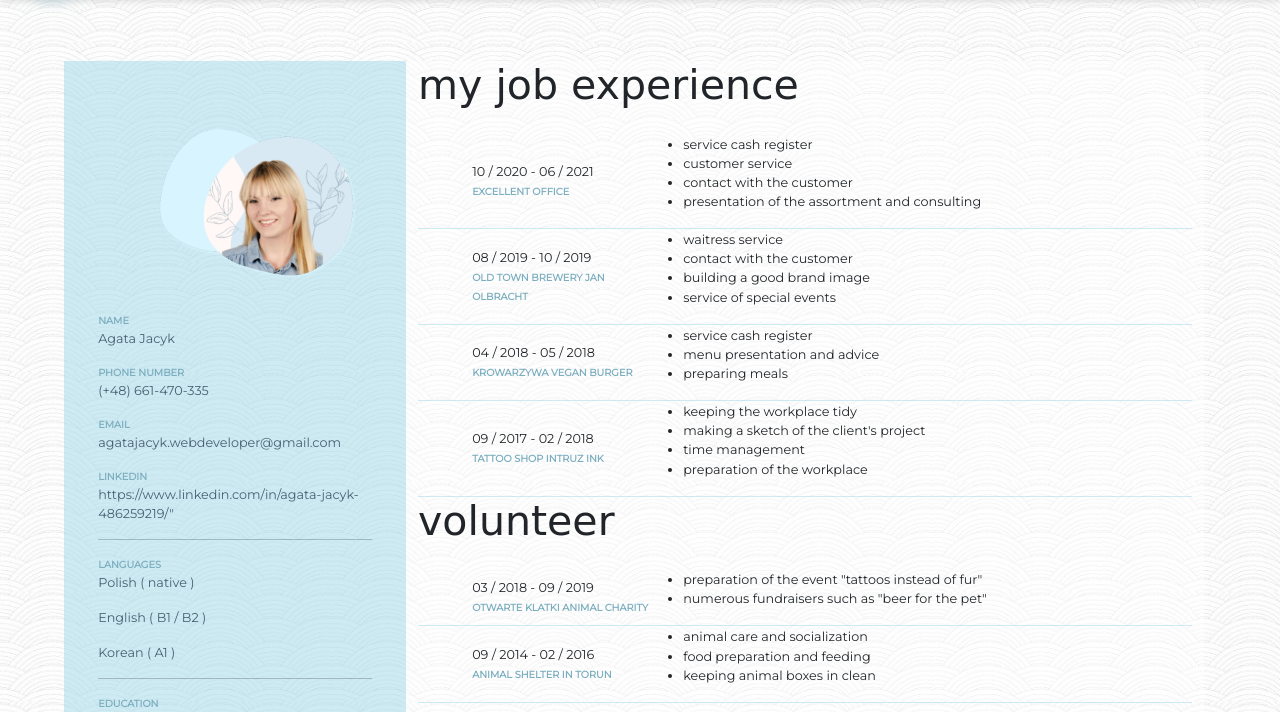
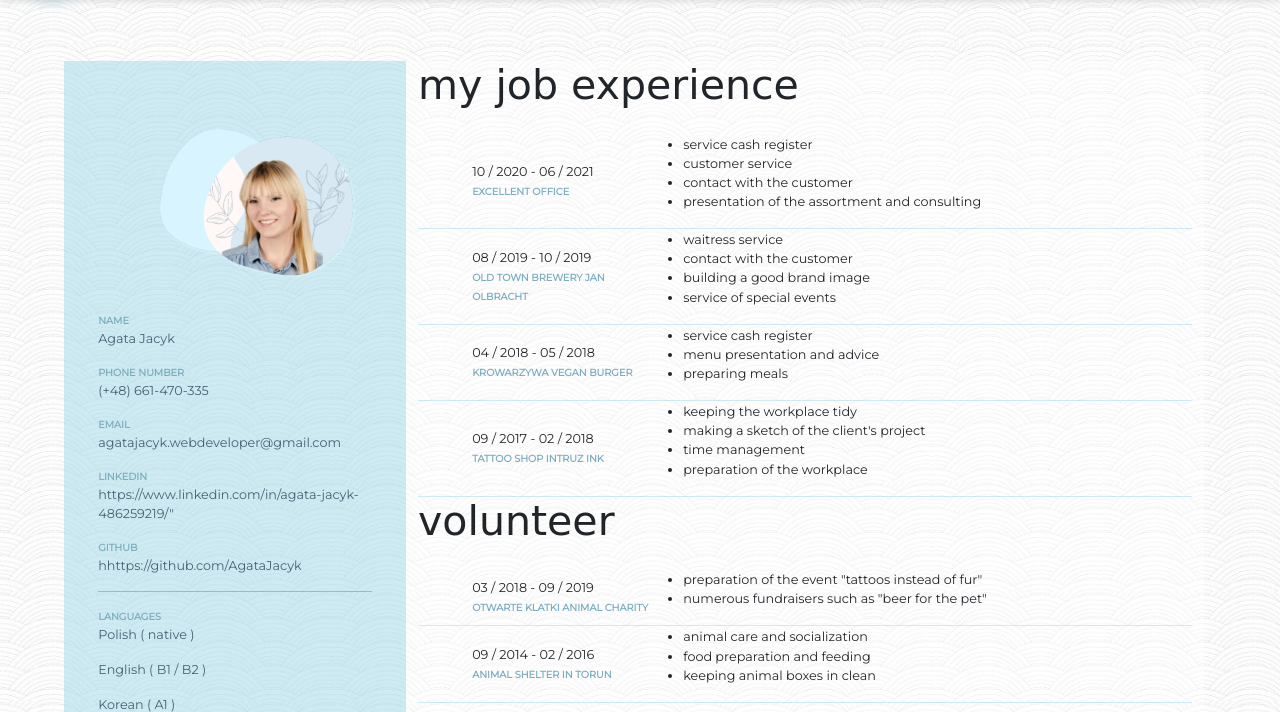
Before and after one commit to AgataJacyk/MyPage, a plain HTML site: page cv.html in a window 1280 px wide. Shown: the part 67-779 px from the top of the page. Drawn offline with nearby package versions, Linux system fonts and the light colour scheme; a web font is replaced by a local one.

Commit message:
Update cv.html

```diff
--- a/cv.html
+++ b/cv.html
@@ -84,6 +84,8 @@
                     <p>agatajacyk.webdeveloper@gmail.com</p>
                     <b>LinkedIn</b>
                     <p>https://www.linkedin.com/in/agata-jacyk-486259219/"</p>
+                    <b>GitHub</b>
+                    <p>hhttps://github.com/AgataJacyk</p>
                 </div>
                 <hr>
                 <div>
```
